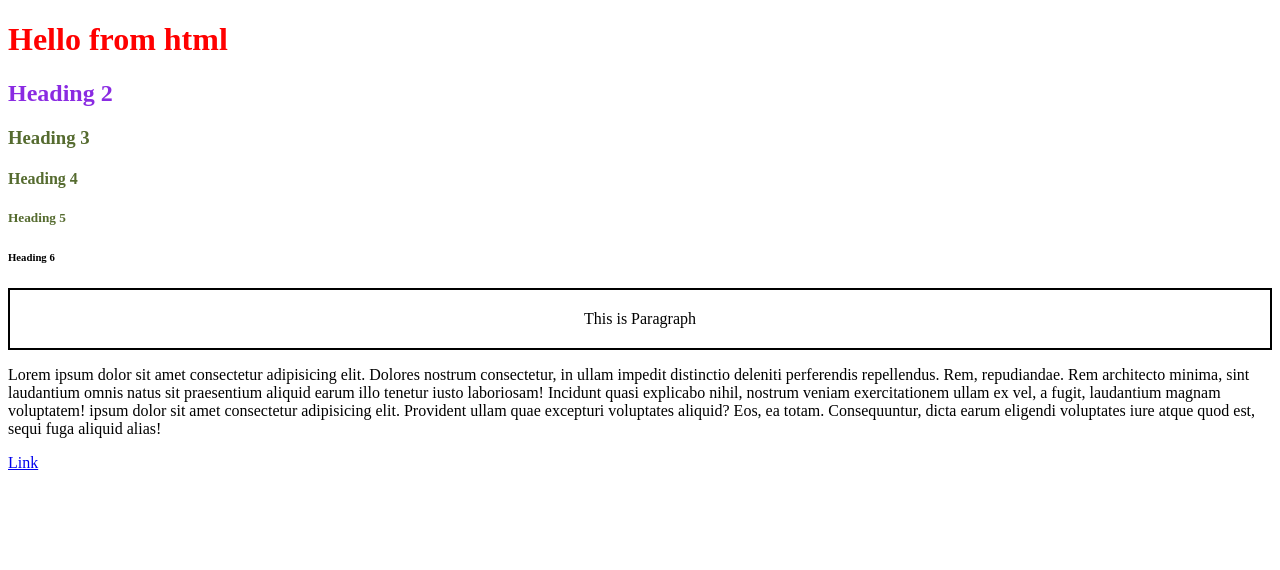
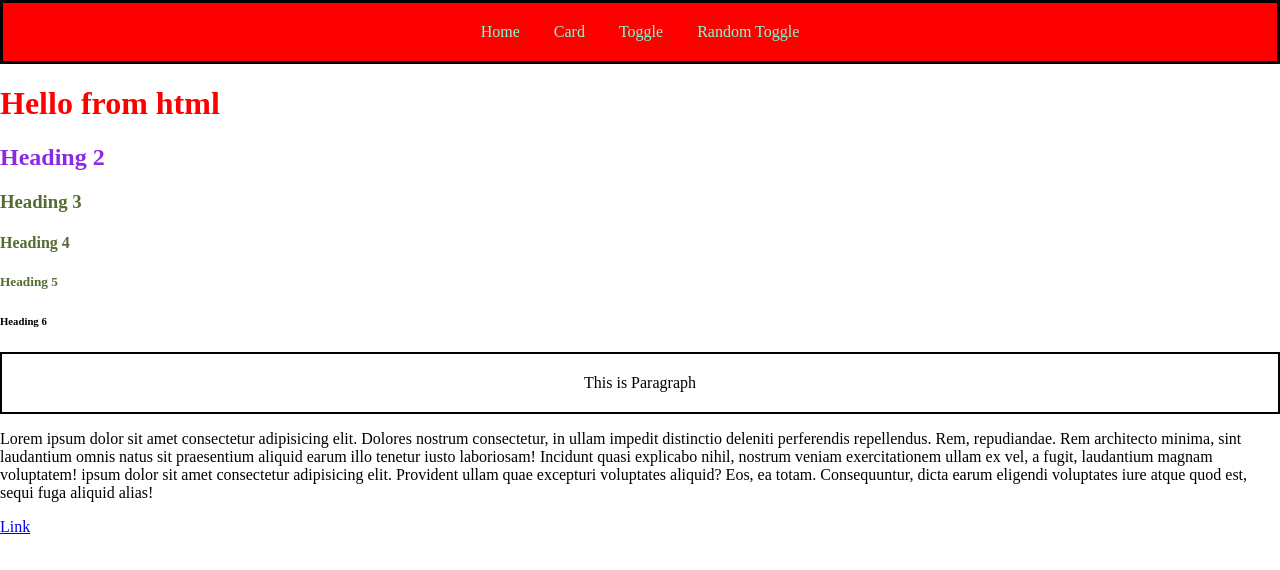
Before and after one commit to 24wh1a6663/autosuggest, a website: page frontend/index.html in a window 1280 px wide. Drawn offline with Linux system fonts and the light colour scheme.

Commit message:
created the navbar

```diff
--- a/frontend/css/index.css
+++ b/frontend/css/index.css
@@ -14,3 +14,25 @@ h1{
     padding: 20px;
     text-align: center;
 }
+.navbar{
+
+    border: 3px;
+    border-style: solid;
+    border-color: black;
+    padding: 20px;
+    background-color: red;
+     text-align: center;
+}
+.navbar a{
+      color: aquamarine;
+      padding: 15px;
+      text-decoration: none;
+
+}
+.navbar a:hover{
+    background-color: chocolate;
+    color: darkgreen;
+}
+body{
+    margin: 0px;
+}
--- a/frontend/index.html
+++ b/frontend/index.html
@@ -7,6 +7,14 @@
     <link rel="stylesheet" href="css/index.css">
 </head>
 <body>
+    <div class="navbar">
+       <a href="">Home</a>
+       <a href="">Card</a>
+       <a href="">Toggle</a>
+       <a href="">Random Toggle</a>
+
+
+    </div>
     <h1> Hello from html</h1>
     <h2 id="heading2"> Heading 2</h2>
     <h3 class="heading">Heading 3</h3>
```
